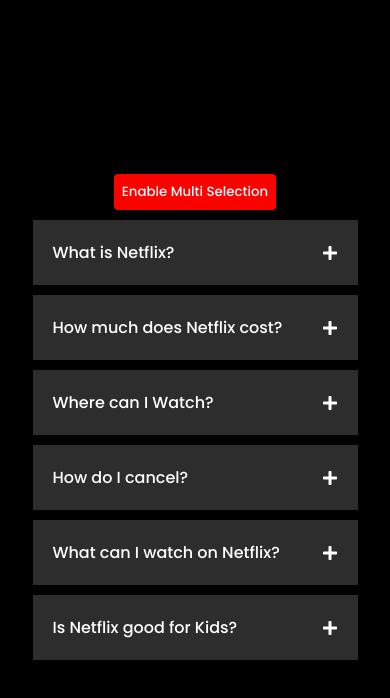
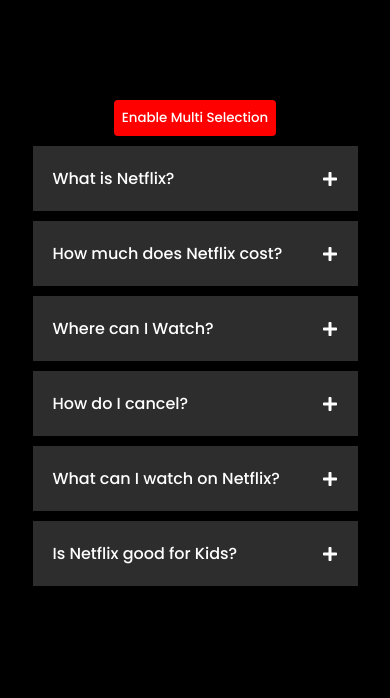
Before and after one commit to joeldasari/accordion, a React (Vite) app: page / in a window 390 px wide. Shown: the top 698 px of the page. Built offline with nearby package versions, Linux system fonts and the light colour scheme.

Commit message:
updated css

```diff
--- a/src/components/Accordion/styles.css
+++ b/src/components/Accordion/styles.css
@@ -15,9 +15,9 @@
   font-size: 16px;
   font-weight: 500;
   display: flex;
-  justify-content: center;
   align-items: center;
   flex-direction: column;
+  padding-top: 100px;
 }
 
 .wrapper button {
@@ -50,6 +50,10 @@
   align-items: center;
 }
 
+.question:hover {
+  background-color: #545454b3;
+}
+
 .answer {
   margin-top: 2px;
   padding: 20px;
@@ -60,7 +64,4 @@
   .item {
     width: 325px;
   }
-  .wrapper {
-    padding: 20px;
-  }
 }
```
